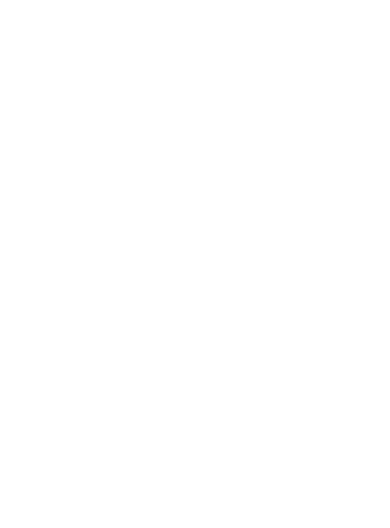
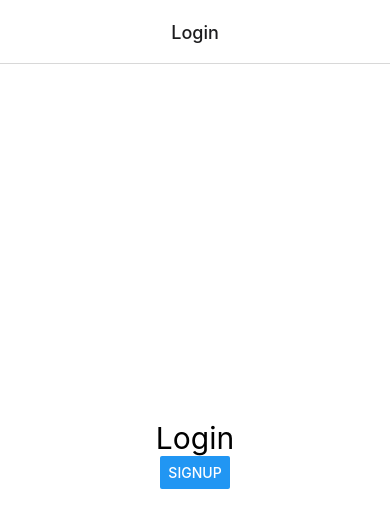
Before and after one commit to jw1036/exam_reactnative, a React Native app: screen /Login in a window 390 px wide. Shown: the top 528 px of the page. Built offline with nearby package versions, Linux system fonts and the light colour scheme.

Commit message:
9.4.1 내비게이션

```diff
--- a/src/App.js
+++ b/src/App.js
@@ -5,6 +5,7 @@ import { theme } from './theme';
 import { Asset } from 'expo-asset';
 import * as Font from 'expo-font';
 import AppLoading from 'expo-app-loading';
+import Navigation from './navigations';
 
 const cacheImages = images => {
   return images.map(image => {
@@ -33,6 +34,8 @@ const App = () => {
   return isReady ? (
     <ThemeProvider theme={theme}>
       <StatusBar barStyle="dark-content" />
+
+      <Navigation />
     </ThemeProvider>
   ) : (
     <AppLoading
--- /dev/null
+++ b/src/navigations/AuthStack.js
@@ -0,0 +1,25 @@
+import React, { useContext } from 'react';
+import { createStackNavigator } from '@react-navigation/stack';
+import { Login, Signup } from '../screens';
+import { ThemeContext } from 'styled-components/native';
+
+const Stack = createStackNavigator();
+
+const AuthStack = () => {
+  const theme = useContext(ThemeContext);
+
+  return (
+    <Stack.Navigator
+      initialRouteName="Login"
+      screenOptions={{
+        headerTitleAlign: 'center',
+        cardStyle: { backgroundColor: theme.backgroundColor },
+      }}
+    >
+      <Stack.Screen name="Login" component={Login} />
+      <Stack.Screen name="Signup" component={Signup} />
+    </Stack.Navigator>
+  );
+};
+
+export default AuthStack;
--- /dev/null
+++ b/src/navigations/index.js
@@ -0,0 +1,13 @@
+import React from 'react';
+import { NavigationContainer } from '@react-navigation/native';
+import AuthStack from './AuthStack';
+
+const Navigation = () => {
+  return (
+    <NavigationContainer>
+      <AuthStack />
+    </NavigationContainer>
+  );
+};
+
+export default Navigation;
--- /dev/null
+++ b/src/screens/Login.js
@@ -0,0 +1,21 @@
+import React from 'react';
+import { Button, Text } from 'react-native';
+import styled from 'styled-components/native';
+
+const Container = styled.View`
+  flex: 1;
+  justify-content: center;
+  align-items: center;
+  background-color: ${({ theme }) => theme.background};
+`;
+
+const Login = ({ navigation }) => {
+  return (
+    <Container>
+      <Text style={{ fontSize: 30 }}>Login</Text>
+      <Button title="Signup" onPress={() => navigation.navigate('Signup')} />
+    </Container>
+  );
+};
+
+export default Login;
--- /dev/null
+++ b/src/screens/Signup.js
@@ -0,0 +1,20 @@
+import React from 'react';
+import { Text } from 'react-native';
+import styled from 'styled-components/native';
+
+const Container = styled.View`
+  flex: 1;
+  justify-content: center;
+  align-items: center;
+  background-color: ${({ theme }) => theme.background};
+`;
+
+const Signup = () => {
+  return (
+    <Container>
+      <Text style={{ fontSize: 30 }}>Signup</Text>
+    </Container>
+  );
+};
+
+export default Signup;
--- /dev/null
+++ b/src/screens/index.js
@@ -0,0 +1,4 @@
+import Login from './Login';
+import Signup from './Signup';
+
+export { Login, Signup };
```
